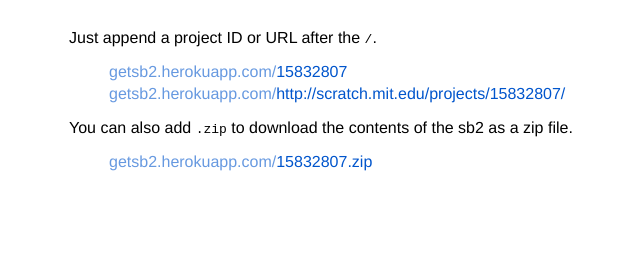
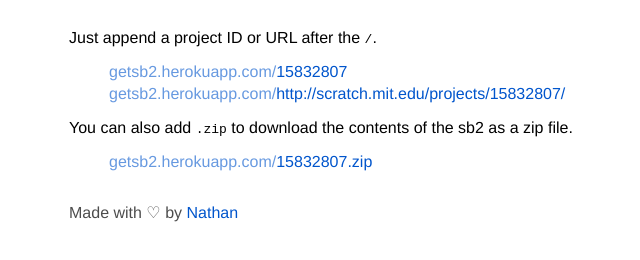
Before and after one commit to tjvr/getsb2, a website: page index.html in a window 1280 px wide. Shown: the part 90-350 px from the top of the page, without its empty margins (251-891 px from the left). Drawn offline with Linux system fonts and the light colour scheme.

Commit message:
Add shameless self-promotion

```diff
--- a/index.html
+++ b/index.html
@@ -14,6 +14,7 @@
 }
 h1 {
   font-size: 3em;
+  margin: 0.67em 0;
 }
 h1 > span {
   color: rgba(0, 0, 0, .7);
@@ -42,6 +43,11 @@
   text-decoration: underline;
 }
 
+footer {
+  margin-top: 2em;
+  color: rgba(0, 0, 0, .7);
+}
+
 </style>
 
 <h1>getsb2<span>makes sb2 files from project IDs.</span></h1>
@@ -54,3 +60,4 @@
 <ul>
   <li><a href=/15832807.zip>getsb2.herokuapp.com/<strong>15832807.zip</strong></a>
 </ul>
+<footer><p>Made with ♡ by <a href=https://github.com/nathan><strong>Nathan</strong></a></p></footer>
```
